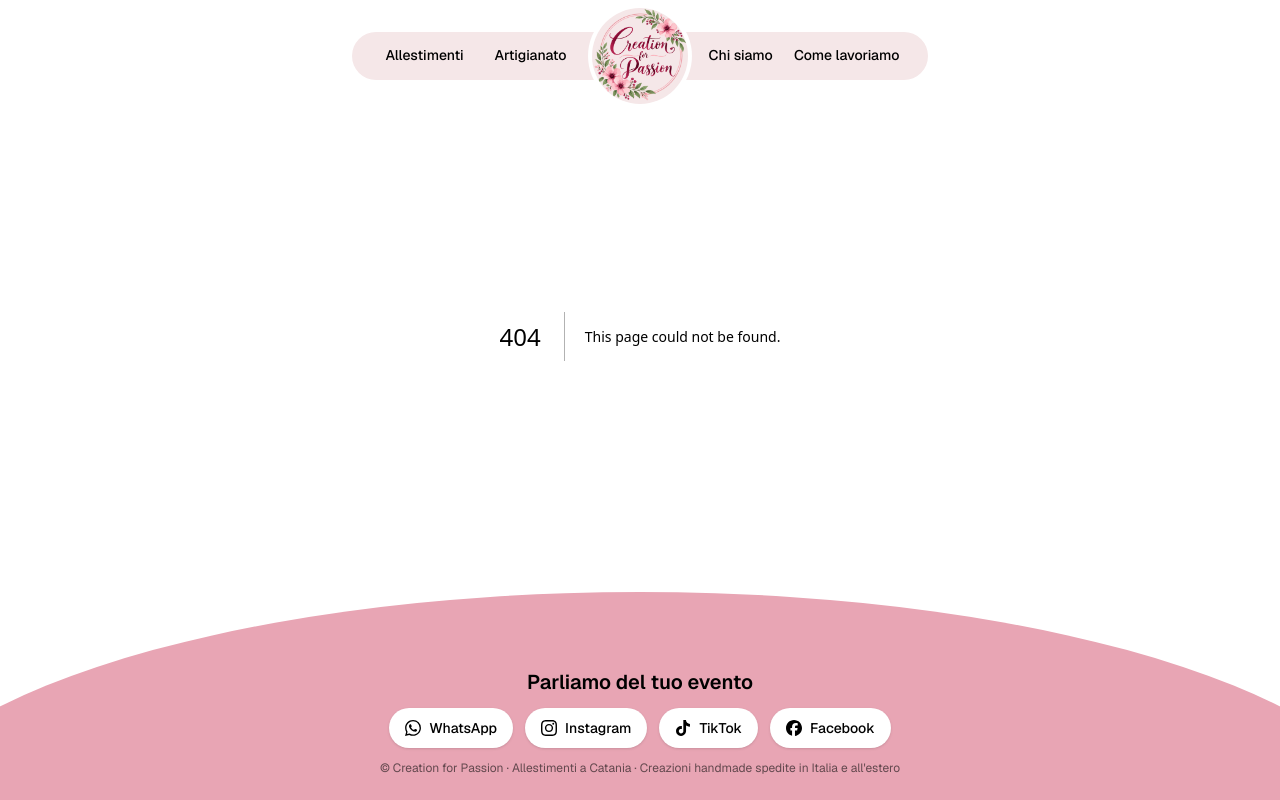
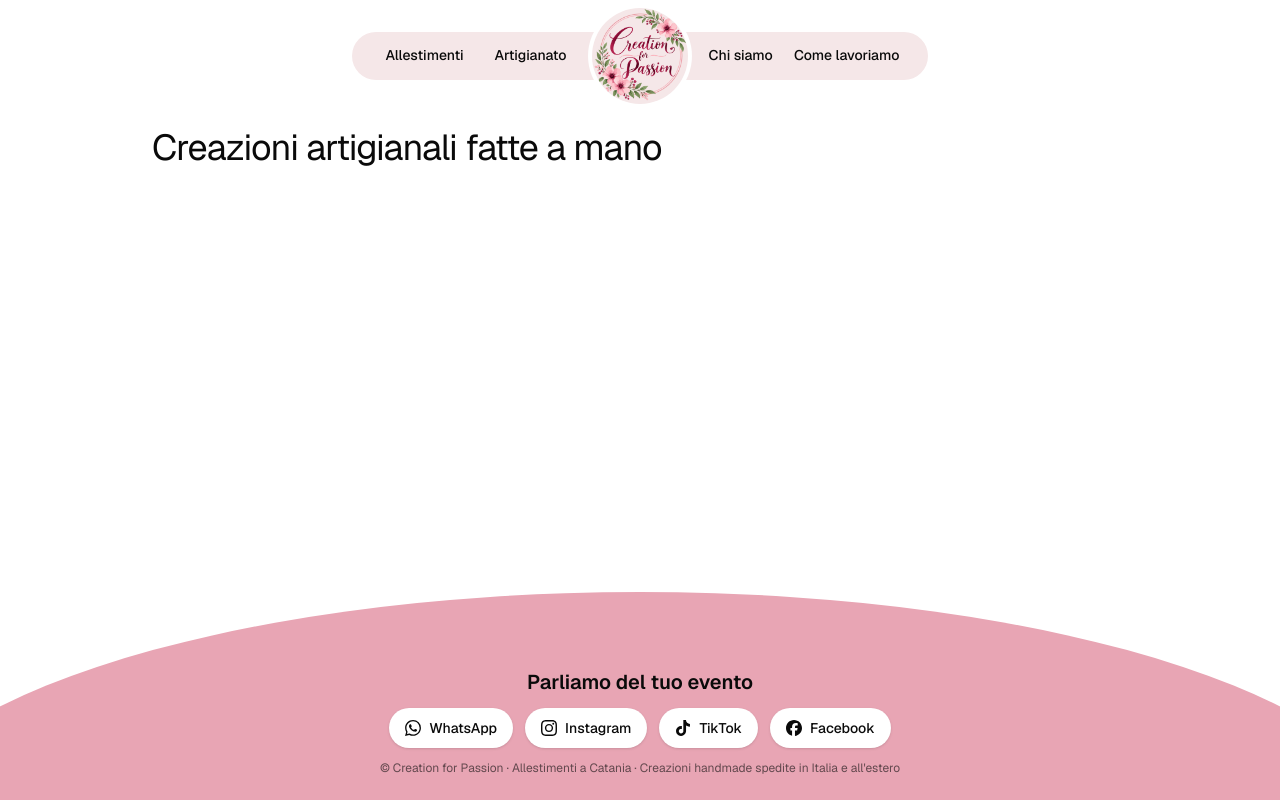
Before and after one commit to Gioma10/CreationForPassion, a Next.js app: page /handmade in a window 1280 px wide. Before the commit this address had no page. Built offline with nearby package versions, Linux system fonts and the light colour scheme.

Commit message:
Add schema-dts dependency for structured data, implement JsonLd component for SEO, and create Handmade page with updated site metadata.

```diff
--- a/package.json
+++ b/package.json
@@ -28,6 +28,7 @@
     "@types/react-dom": "^19",
     "eslint": "^9",
     "eslint-config-next": "16.4.2",
+    "schema-dts": "^2.1.0",
     "tailwindcss": "^4",
     "typescript": "^5"
   },
--- a/src/app/homemade/page.tsx
+++ b/src/app/handmade/page.tsx
@@ -1,7 +1,7 @@
 import type { Metadata } from "next";
 import { pageByHref } from "@/lib/site";
 
-const page = pageByHref("/homemade");
+const page = pageByHref("/handmade");
 
 export const metadata: Metadata = {
   title: page.title,
@@ -9,7 +9,7 @@ export const metadata: Metadata = {
   alternates: { canonical: page.href },
 };
 
-export default function HomemadePage() {
+export default function HandmadePage() {
   return (
     <main className="mx-auto min-h-0 w-full max-w-5xl flex-1 overflow-y-auto px-6 py-12">
       <h1 className="text-4xl tracking-tight">{page.title}</h1>
--- a/src/app/page.tsx
+++ b/src/app/page.tsx
@@ -1,11 +1,13 @@
 import Link from "next/link";
 import { ImageIcon } from "lucide-react";
+import type { Organization, WithContext } from "schema-dts";
+import { JsonLd } from "@/components/JsonLd";
 import { Button } from "@/components/ui/button";
 import { site, socials } from "@/lib/site";
 
-const jsonLd = {
+const jsonLd: WithContext<Organization> = {
   "@context": "https://schema.org",
-  "@type": "LocalBusiness",
+  "@type": "Organization",
   name: site.name,
   description: site.description,
   url: site.url,
@@ -44,12 +46,7 @@ function Eyebrow({ children }: { children: React.ReactNode }) {
 export default function Home() {
   return (
     <main className="flex min-h-0 flex-1 flex-col">
-      <script
-        type="application/ld+json"
-        dangerouslySetInnerHTML={{
-          __html: JSON.stringify(jsonLd).replace(/</g, "\\u003c"),
-        }}
-      />
+      <JsonLd data={jsonLd} />
 
       <section className="mx-auto grid min-h-0 w-full max-w-5xl flex-1 @container-size grid-rows-[minmax(0,1fr)] gap-10 px-6 pt-10 pb-6 md:grid-cols-[1fr_auto]">
         <div className="flex min-h-0 flex-col">
--- /dev/null
+++ b/src/components/JsonLd.tsx
@@ -0,0 +1,12 @@
+import type { Thing, WithContext } from "schema-dts";
+
+export function JsonLd<T extends Thing>({ data }: { data: WithContext<T> }) {
+  return (
+    <script
+      type="application/ld+json"
+      dangerouslySetInnerHTML={{
+        __html: JSON.stringify(data).replace(/</g, "\\u003c"),
+      }}
+    />
+  );
+}
--- a/src/lib/site.ts
+++ b/src/lib/site.ts
@@ -26,7 +26,7 @@ export const pages = [
       "Allestimenti per matrimoni, battesimi, comunioni, compleanni e feste a Catania, progettati e realizzati su misura.",
   },
   {
-    href: "/homemade",
+    href: "/handmade",
     label: "Artigianato",
     title: "Creazioni artigianali fatte a mano",
     description:
```
Also changed, not shown: 1 other file (tests, documents, lock files or other folders).
